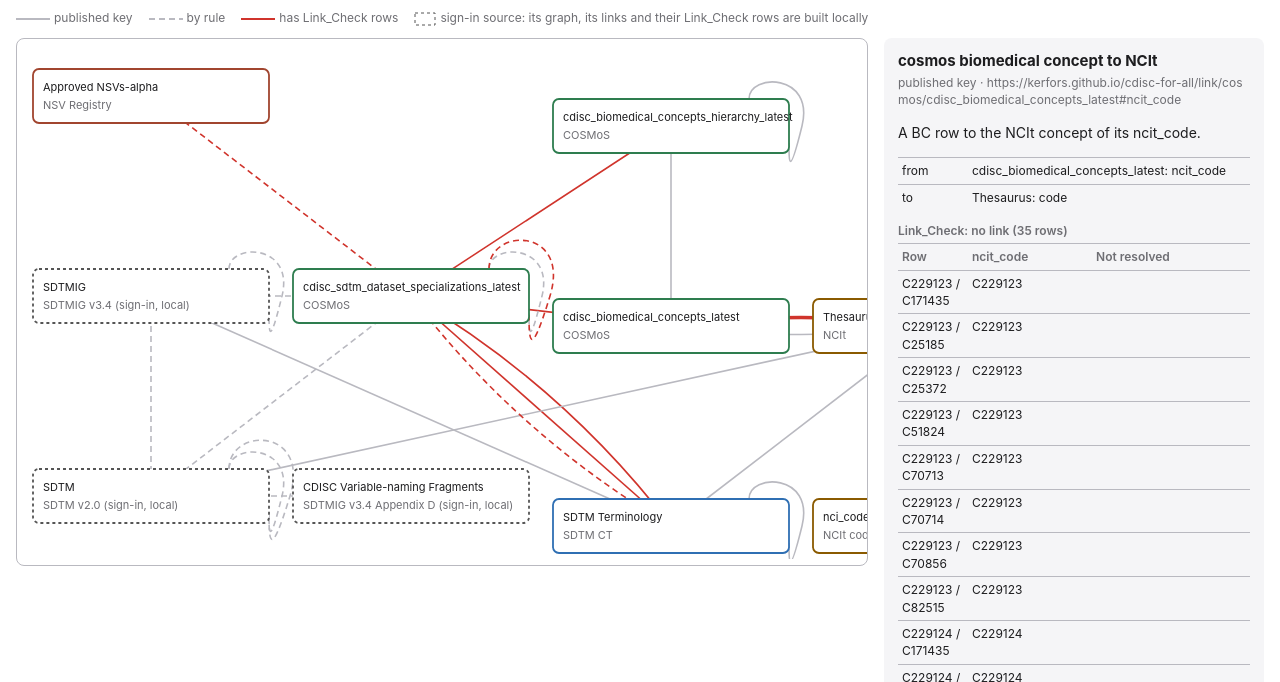
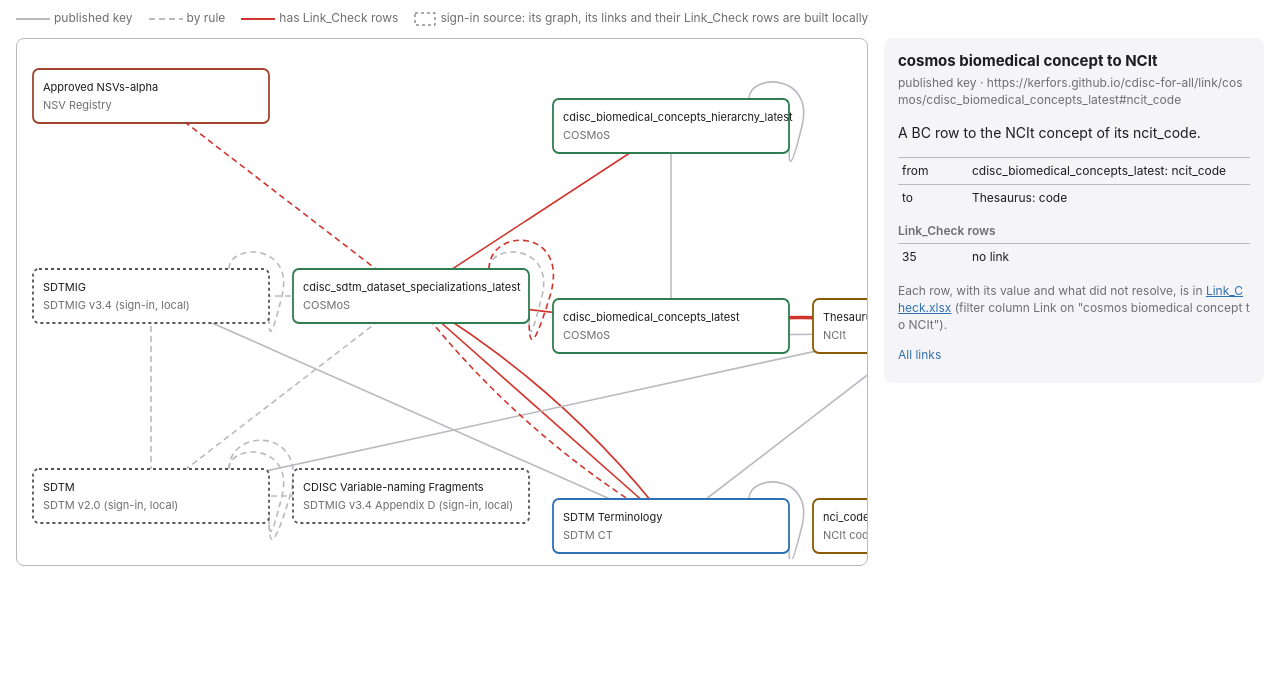
Before and after one commit to kerfors/cdisc-for-all, a plain HTML site: page examples/pages/link_map.html in a window 1280 px wide. Both pictures are taken after a click on the element 1074 px from the left and 534 px from the top of the page. Shown: the part 118-800 px from the top of the page. Drawn offline with Linux system fonts and the light colour scheme.

Commit message:
Link map page regenerated; Weight on the start page; CHANGES (content)
Co-Authored-By: Claude Opus 5.5 <noreply@anthropic.com>

```diff
--- a/examples/pages/link_map.html
+++ b/examples/pages/link_map.html
@@ -119,10 +119,9 @@ function show(i) {
   if (l.check.length) {
     const groups = {};
     l.check.forEach(r => { (groups[r[0]] = groups[r[0]] || []).push(r); });
-    Object.entries(groups).forEach(([res, rows]) => {
-      h += `<h4>Link_Check: ${esc(res)} (${rows.length} rows)</h4><table><tr><th>Row</th><th>${esc(rows[0][2])}</th><th>Not resolved</th></tr>`
-        + rows.map(r => `<tr><td>${esc(r[1].split('/').slice(7).join(' / '))}</td><td>${esc(r[3])}</td><td>${esc(r[4])}</td></tr>`).join('') + '</table>';
-    });
+    h += '<h4>Link_Check rows</h4><table>';
+    Object.entries(groups).forEach(([res, rows]) => { h += `<tr><td>${rows.length}</td><td>${esc(res)}</td></tr>`; });
+    h += `</table><p class="src">Each row, with its value and what did not resolve, is in <a style="color:var(--ct)" href="../../linked/Link_Check.xlsx">Link_Check.xlsx</a> (filter column Link on "${esc(l.name)}").</p>`;
   } else h += '<h4>Link_Check rows</h4><p class="src">none</p>';
   h += '<p class="src" style="margin-top:12px"><a style="color:var(--ct);cursor:pointer" id="back">All links</a></p>';
   panel.innerHTML = h;
```
Also changed, not shown: index.html (+1 -0 lines), 1 other file.
